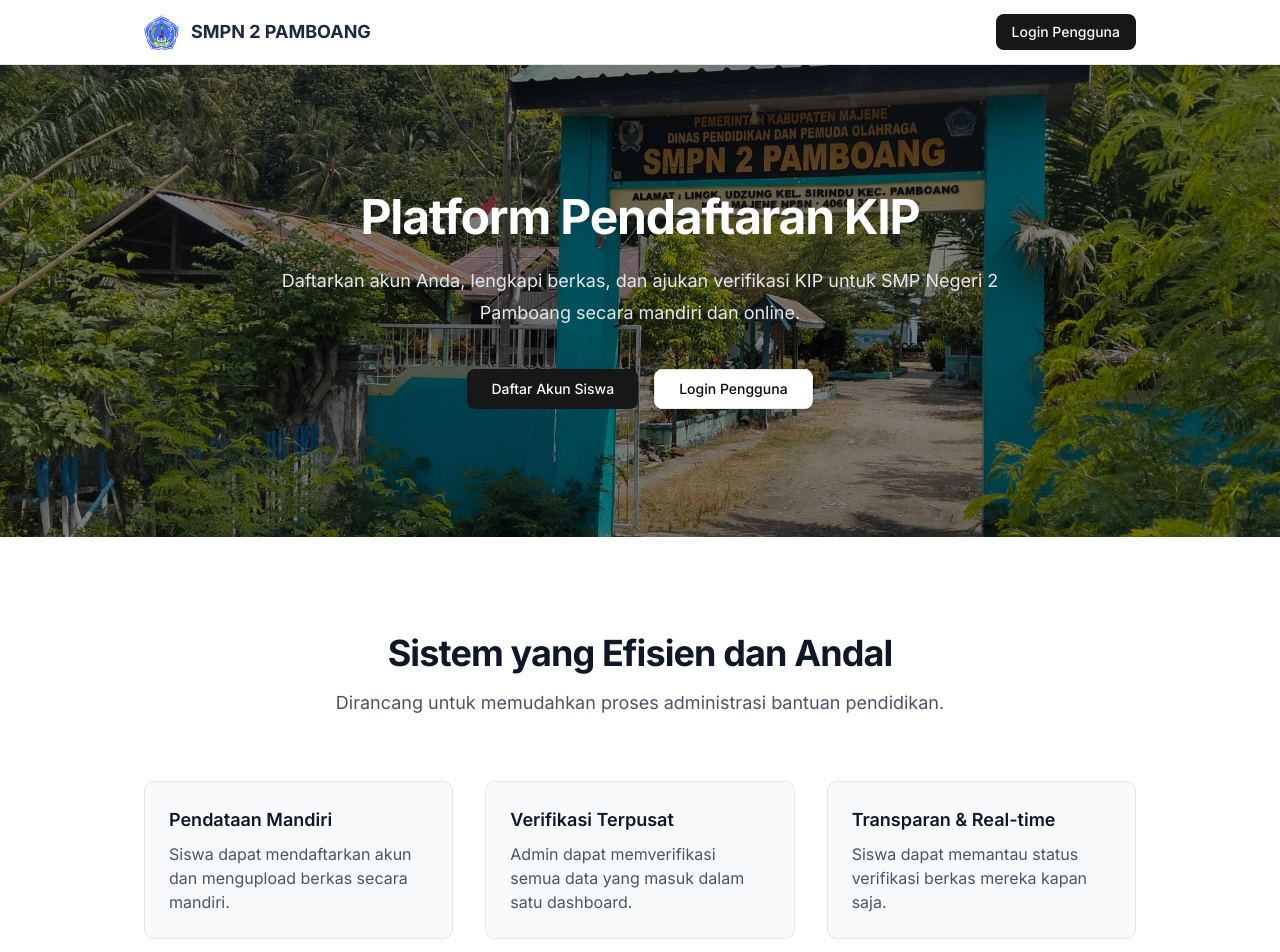
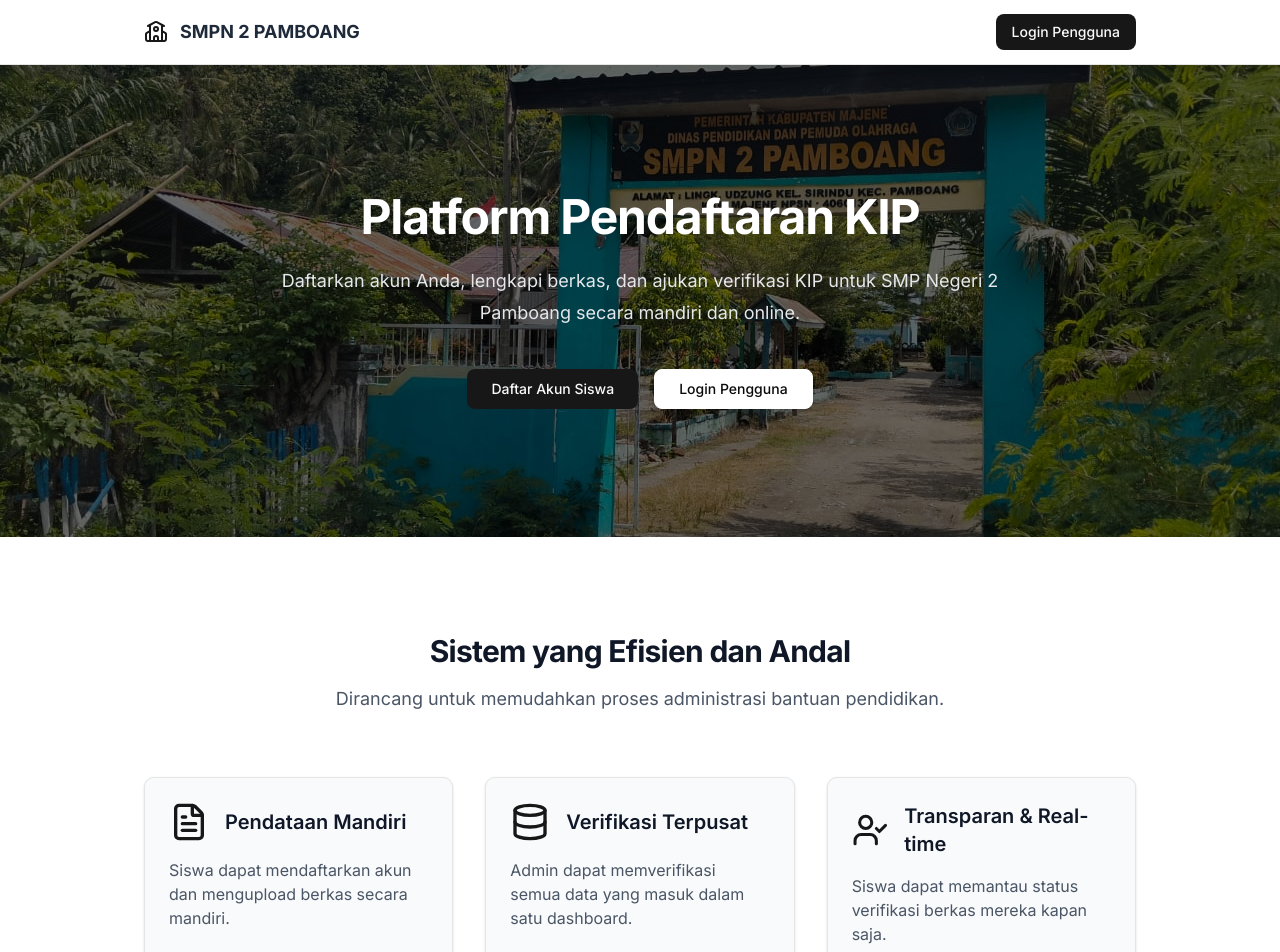
Before and after one commit to mhammdalwii/ProjectSistemInformasi-KIP, a Next.js app: page / in a window 1280 px wide. Shown: the top 952 px of the page. Built offline with nearby package versions, Linux system fonts and the light colour scheme.

Commit message:
first commit

```diff
--- a/app/dashboard/components/SidebarNav.tsx
+++ b/app/dashboard/components/SidebarNav.tsx
@@ -1,11 +1,9 @@
 "use client";
+import { usePathname } from "next/navigation";
 import Link from "next/link";
-import { usePathname } from "next/navigation";
-import { cn } from "@/lib/utils"; // Fungsi helper dari Shadcn
-import { Button, buttonVariants } from "@/components/ui/button";
-import { LayoutDashboard, CheckSquare } from "lucide-react";
+import { LayoutDashboard, PlusCircle, CheckSquare } from "lucide-react";
+import { cn } from "@/lib/utils";
 
-// Definisikan link navigasi kita
 const navLinks = [
   {
     href: "/dashboard",
@@ -27,22 +25,20 @@ export function SidebarNav({ isMobile = false }: SidebarNavProps) {
   const pathname = usePathname();
 
   return (
-    <nav className="flex flex-col gap-2 p-4">
+    <nav
+      className={cn("flex flex-col gap-2 p-4", {
+        "bg-gray-800 text-white h-full": !isMobile,
+      })}
+    >
       {navLinks.map((link) => {
         const isActive = pathname === link.href;
         return (
           <Link
             key={link.href}
             href={link.href}
-            className={cn(
-              buttonVariants({
-                variant: isActive ? "default" : "ghost", // Aktif: 'default', Non-aktif: 'ghost'
-                size: "default",
-              }),
-              "w-full justify-start"
-            )}
+            className={cn("flex items-center gap-3 rounded-lg px-3 py-2 text-sm font-medium transition-all hover:bg-gray-700 hover:text-white", isActive ? "bg-blue-500 text-blue-500-foreground hover:bg-blue-700" : "text-gray-300")}
           >
-            <link.icon className="mr-2 h-4 w-4" />
+            <link.icon className="h-5 w-5" />
             {link.label}
           </Link>
         );
--- /dev/null
+++ b/app/dashboard/components/theme-provider.tsx
@@ -0,0 +1,13 @@
+"use client";
+
+import * as React from "react";
+import { ThemeProvider as NextThemesProvider } from "next-themes";
+import { type ThemeProviderProps } from "next-themes";
+
+export function ThemeProvider({ children, ...props }: ThemeProviderProps) {
+  return (
+    <NextThemesProvider attribute="class" defaultTheme="system" enableSystem disableTransitionOnChange>
+      {children}
+    </NextThemesProvider>
+  );
+}
--- /dev/null
+++ b/app/dashboard/components/theme-toggle.tsx
@@ -0,0 +1,28 @@
+"use client";
+
+import * as React from "react";
+import { Moon, Sun } from "lucide-react";
+import { useTheme } from "next-themes";
+import { Button } from "@/components/ui/button";
+import { DropdownMenu, DropdownMenuContent, DropdownMenuItem, DropdownMenuTrigger } from "@/components/ui/dropdown-menu";
+
+export function ThemeToggle() {
+  const { setTheme } = useTheme();
+
+  return (
+    <DropdownMenu>
+      <DropdownMenuTrigger asChild>
+        <Button variant="outline" size="icon">
+          <Sun className="h-[1.2rem] w-[1.2rem] rotate-0 scale-100 transition-all dark:-rotate-90 dark:scale-0" />
+          <Moon className="absolute h-[1.2rem] w-[1.2rem] rotate-90 scale-0 transition-all dark:rotate-0 dark:scale-100" />
+          <span className="sr-only">Toggle theme</span>
+        </Button>
+      </DropdownMenuTrigger>
+      <DropdownMenuContent align="end">
+        <DropdownMenuItem onClick={() => setTheme("light")}>Light</DropdownMenuItem>
+        <DropdownMenuItem onClick={() => setTheme("dark")}>Dark</DropdownMenuItem>
+        <DropdownMenuItem onClick={() => setTheme("system")}>System</DropdownMenuItem>
+      </DropdownMenuContent>
+    </DropdownMenu>
+  );
+}
--- a/app/layout.tsx
+++ b/app/layout.tsx
@@ -4,6 +4,7 @@ import type { Metadata } from "next";
 import { Inter } from "next/font/google";
 import "./globals.css";
 import AuthProvider from "./auth-provider";
+import { ThemeProvider } from "@/app/dashboard/components/theme-provider";
 
 const inter = Inter({ subsets: ["latin"] });
 
@@ -18,11 +19,12 @@ export default function RootLayout({
   children: React.ReactNode;
 }>) {
   return (
-    <html lang="id">
+    <html lang="id" suppressHydrationWarning>
       <body className={inter.className}>
-        {/* Bungkus semua konten dengan AuthProvider */}
         <AuthProvider>
-          <div className="flex min-h-screen flex-col bg-gray-50">{children}</div>
+          <ThemeProvider attribute="class" defaultTheme="system" enableSystem disableTransitionOnChange>
+            <div className="flex min-h-screen flex-col bg-gray-50 dark:bg-gray-900">{children}</div>
+          </ThemeProvider>
         </AuthProvider>
       </body>
     </html>
--- a/components/organisms/landing/LandingFeatures.tsx
+++ b/components/organisms/landing/LandingFeatures.tsx
@@ -1,38 +1,55 @@
-// Lokasi: components/organisms/landing/LandingFeatures.tsx
-
-// (Kita asumsikan Anda perlu menginstal 'lucide-react' jika belum ada)
 import { Database, FileText, UserCheck } from "lucide-react";
-
 export default function LandingFeatures() {
   const features = [
     {
       name: "Pendataan Mandiri",
       description: "Siswa dapat mendaftarkan akun dan mengupload berkas secara mandiri.",
+      icon: FileText,
     },
     {
       name: "Verifikasi Terpusat",
       description: "Admin dapat memverifikasi semua data yang masuk dalam satu dashboard.",
+      icon: Database,
     },
     {
       name: "Transparan & Real-time",
       description: "Siswa dapat memantau status verifikasi berkas mereka kapan saja.",
+      icon: UserCheck,
     },
   ];
 
   return (
-    <section className="bg-white py-20 sm:py-24">
+    <section className="bg-white py-20 sm:py-24 dark:bg-gray-900">
+      {" "}
+      {/* Tambah dark bg */}
       <div className="container mx-auto max-w-5xl px-4">
         <div className="text-center">
-          <h2 className="text-3xl font-bold tracking-tight text-gray-900 sm:text-4xl">Sistem yang Efisien dan Andal</h2>
-          <p className="mt-4 text-lg text-gray-600">Dirancang untuk memudahkan proses administrasi bantuan pendidikan.</p>
+          <h2 className="text-3xl font-bold tracking-tight text-gray-900 dark:text-gray-100">
+            {" "}
+            {/* Tambah dark text */}
+            Sistem yang Efisien dan Andal
+          </h2>
+          <p className="mt-4 text-lg text-gray-600 dark:text-gray-300">
+            {" "}
+            {/* Tambah dark text */}
+            Dirancang untuk memudahkan proses administrasi bantuan pendidikan.
+          </p>
         </div>
 
-        {/* Responsive Grid */}
         <div className="mt-16 grid grid-cols-1 gap-y-10 md:grid-cols-3 md:gap-x-8">
           {features.map((feature) => (
-            <div key={feature.name} className="flex flex-col rounded-lg border bg-gray-50 p-6">
-              <h3 className="text-lg font-semibold text-gray-900">{feature.name}</h3>
-              <p className="mt-2 text-base text-gray-600">{feature.description}</p>
+            <div key={feature.name} className="flex flex-col rounded-lg border bg-gray-50 p-6 shadow-sm dark:bg-gray-800 dark:border-gray-700">
+              {" "}
+              {/* Tambah dark bg/border */}
+              <div className="flex items-center gap-4">
+                <feature.icon className="h-10 w-10 text-primary" />
+                <h3 className="text-xl font-semibold text-gray-900 dark:text-gray-100">
+                  {" "}
+                  {/* Tambah dark text */}
+                  {feature.name}
+                </h3>
+              </div>
+              <p className="mt-4 text-base text-gray-600 dark:text-gray-300">{feature.description}</p> {/* Tambah dark text */}
             </div>
           ))}
         </div>
--- a/components/organisms/landing/LandingHeader.tsx
+++ b/components/organisms/landing/LandingHeader.tsx
@@ -1,15 +1,16 @@
+"use client";
 import Link from "next/link";
 import { Button } from "@/components/ui/button";
-import Image from "next/image";
+import { School } from "lucide-react";
 export default function LandingHeader() {
   return (
-    <header className="sticky top-0 z-50 w-full border-b bg-white/90 backdrop-blur-sm">
+    <header className="sticky top-0 z-50 w-full border-b bg-white/90 backdrop-blur-sm dark:bg-gray-950/90 dark:border-gray-800">
       <div className="container mx-auto flex h-16 max-w-5xl items-center justify-between px-4">
         <div className="flex items-center gap-3">
-          <Image src="/images/logo.png" alt="Logo Sekolah" width={35} height={35} className="rounded-md" />
-          <span className="font-bold text-lg text-gray-800">SMPN 2 PAMBOANG</span>
+          <School className="h-6 w-6 text-primary" />
+          <span className="font-bold text-lg text-gray-800 dark:text-gray-100">SMPN 2 PAMBOANG</span>
         </div>
-        <nav>
+        <nav className="flex items-center gap-2">
           <Button asChild>
             <Link href="/login">Login Pengguna</Link>
           </Button>
--- a/components/organisms/landing/LandingHero.tsx
+++ b/components/organisms/landing/LandingHero.tsx
@@ -1,30 +1,24 @@
 import Link from "next/link";
 import { Button } from "@/components/ui/button";
+export default function LandingHero() {
+  const heroStyle = {
+    backgroundImage: "url('/images/hero-bg.jpg')",
+  };
 
-export default function LandingHero() {
   return (
-    <section
-      className="py-20 text-center sm:py-32 relative bg-cover bg-center"
-      style={{
-        backgroundImage: "url('/images/hero-bg.jpg')",
-        backgroundBlendMode: "multiply",
-        backgroundColor: "rgba(0,0,0,0.5)", // Warna gelap untuk overlay
-      }}
-    >
-      {/* --- Overlay untuk teks agar mudah dibaca (opsional, tapi disarankan) --- */}
-      {/* Jika Anda menambahkan `backgroundBlendMode` di `style`, Anda tidak perlu div overlay ini */}
-      {/* <div className="absolute inset-0 bg-black opacity-50"></div> */}
-      {/* ------------------------------------------------------------------------- */}
+    <section className="py-20 text-center sm:py-32 relative bg-cover bg-center" style={heroStyle}>
+      <div className="absolute inset-0 bg-black/60 dark:bg-black/70" />
+      {/* ------------------------------------------- */}
 
       <div className="container mx-auto max-w-3xl px-4 relative z-10">
-        {" "}
-        <h1 className="text-4xl font-bold tracking-tight text-white sm:text-5xl"> Platform Pendaftaran KIP</h1>
-        <p className="mt-6 text-lg leading-8 text-gray-200"> Daftarkan akun Anda, lengkapi berkas, dan ajukan verifikasi KIP untuk SMP Negeri 2 Pamboang secara mandiri dan online.</p>
+        <h1 className="text-4xl font-bold tracking-tight text-white sm:text-5xl">Platform Pendaftaran KIP</h1>
+        <p className="mt-6 text-lg leading-8 text-gray-200">Daftarkan akun Anda, lengkapi berkas, dan ajukan verifikasi KIP untuk SMP Negeri 2 Pamboang secara mandiri dan online.</p>
+
         <div className="mt-10 flex flex-col sm:flex-row items-center justify-center gap-4">
           <Button asChild size="lg">
             <Link href="/register">Daftar Akun Siswa</Link>
           </Button>
-          <Button asChild size="lg" variant="outline">
+          <Button asChild size="lg" variant="outline" className=" border-white hover:bg-amber-50 dark:hover:bg-white/10">
             <Link href="/login">Login Pengguna</Link>
           </Button>
         </div>
--- a/package.json
+++ b/package.json
@@ -28,6 +28,8 @@
     "lucide-react": "^0.548.0",
     "next": "^15.1.6",
     "next-auth": "^4.24.11",
+    "next-themes": "^0.4.6",
+    "postcss": "^8.5.6",
     "prisma": "^6.18.0",
     "react": "19.2.0",
     "react-dom": "19.2.0",
@@ -36,7 +38,7 @@
     "zod": "^4.1.12"
   },
   "devDependencies": {
-    "@tailwindcss/postcss": "^4",
+    "@tailwindcss/postcss": "^4.1.16",
     "@types/bcrypt": "^6.0.0",
     "@types/node": "^20.19.23",
     "@types/react": "^19",
@@ -44,7 +46,7 @@
     "dotenv-cli": "^10.0.0",
     "eslint": "^9",
     "eslint-config-next": "16.0.0",
-    "tailwindcss": "^4",
+    "tailwindcss": "^4.1.16",
     "ts-node": "^10.9.2",
     "tw-animate-css": "^1.4.0",
     "typescript": "^5"
```
Also changed, not shown: 1 other file (tests, documents, lock files or other folders).
